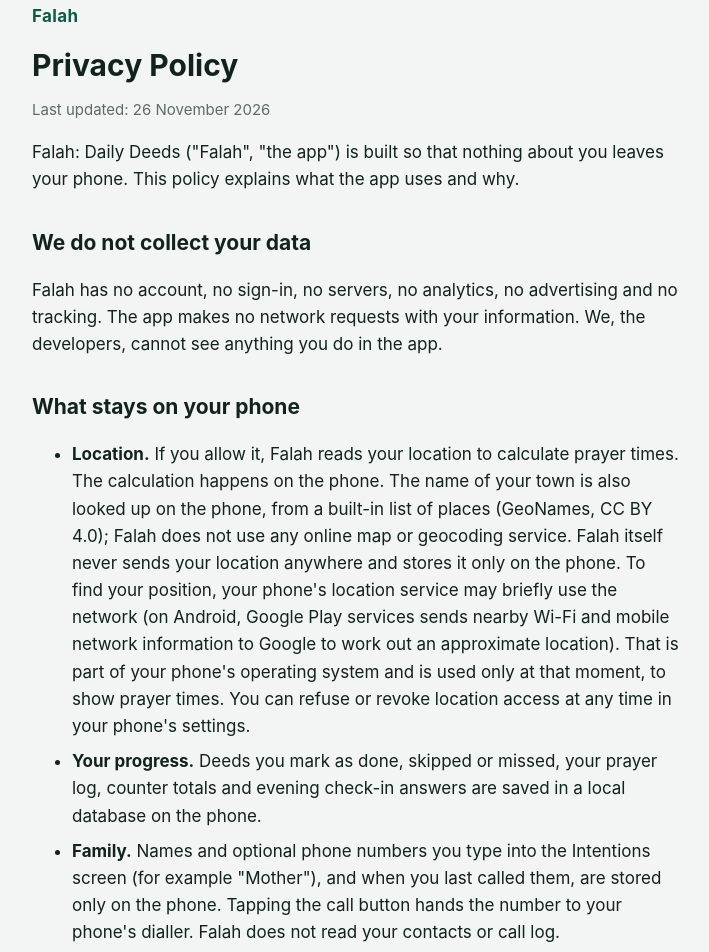
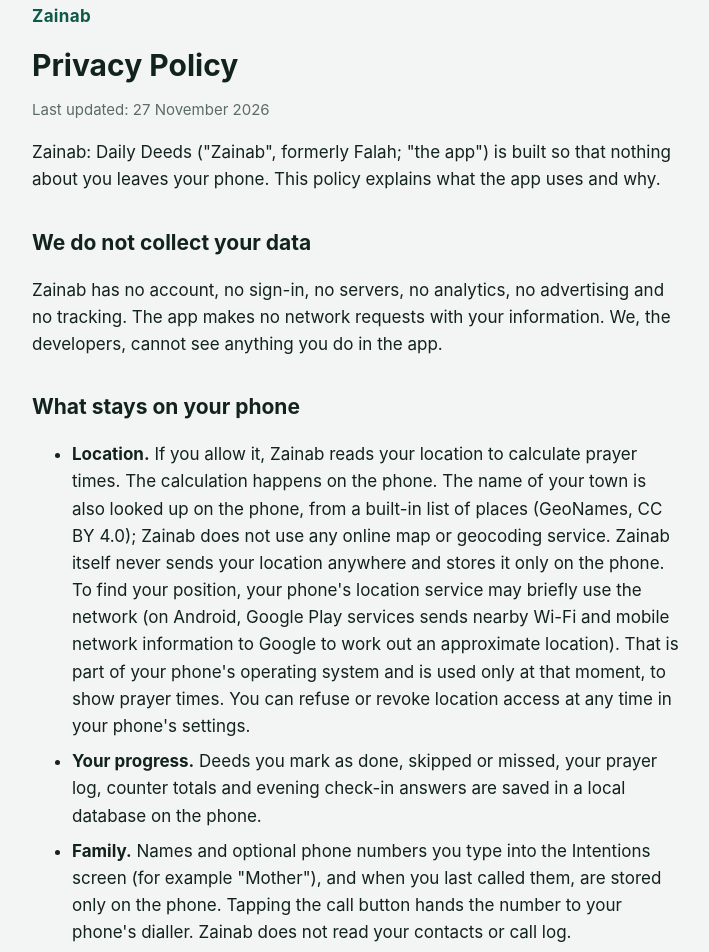
Before and after one commit to ashmilaabdulraoof-beep/falah, a plain HTML site: page privacy.html in a window 1280 px wide. Shown: the part 54-1006 px from the top of the page, without its empty margins (284-993 px from the left). Drawn offline with Linux system fonts and the light colour scheme.

Commit message:
Rename to Zainab

```diff
--- a/privacy.html
+++ b/privacy.html
@@ -3,25 +3,25 @@
 <head>
 <meta charset="utf-8">
 <meta name="viewport" content="width=device-width, initial-scale=1">
-<title>Falah · Privacy Policy</title>
+<title>Zainab · Privacy Policy</title>
 <link rel="stylesheet" href="style.css">
 </head>
 <body>
 <main>
-<p class="brand"><a href="./">Falah</a></p>
+<p class="brand"><a href="./">Zainab</a></p>
 <h1>Privacy Policy</h1>
-<p class="muted">Last updated: 26 November 2026</p>
+<p class="muted">Last updated: 27 November 2026</p>
 
-<p>Falah: Daily Deeds ("Falah", "the app") is built so that nothing about you leaves your phone. This policy explains what the app uses and why.</p>
+<p>Zainab: Daily Deeds ("Zainab", formerly Falah; "the app") is built so that nothing about you leaves your phone. This policy explains what the app uses and why.</p>
 
 <h2>We do not collect your data</h2>
-<p>Falah has no account, no sign-in, no servers, no analytics, no advertising and no tracking. The app makes no network requests with your information. We, the developers, cannot see anything you do in the app.</p>
+<p>Zainab has no account, no sign-in, no servers, no analytics, no advertising and no tracking. The app makes no network requests with your information. We, the developers, cannot see anything you do in the app.</p>
 
 <h2>What stays on your phone</h2>
 <ul>
-<li><strong>Location.</strong> If you allow it, Falah reads your location to calculate prayer times. The calculation happens on the phone. The name of your town is also looked up on the phone, from a built-in list of places (GeoNames, CC BY 4.0); Falah does not use any online map or geocoding service. Falah itself never sends your location anywhere and stores it only on the phone. To find your position, your phone's location service may briefly use the network (on Android, Google Play services sends nearby Wi-Fi and mobile network information to Google to work out an approximate location). That is part of your phone's operating system and is used only at that moment, to show prayer times. You can refuse or revoke location access at any time in your phone's settings.</li>
+<li><strong>Location.</strong> If you allow it, Zainab reads your location to calculate prayer times. The calculation happens on the phone. The name of your town is also looked up on the phone, from a built-in list of places (GeoNames, CC BY 4.0); Zainab does not use any online map or geocoding service. Zainab itself never sends your location anywhere and stores it only on the phone. To find your position, your phone's location service may briefly use the network (on Android, Google Play services sends nearby Wi-Fi and mobile network information to Google to work out an approximate location). That is part of your phone's operating system and is used only at that moment, to show prayer times. You can refuse or revoke location access at any time in your phone's settings.</li>
 <li><strong>Your progress.</strong> Deeds you mark as done, skipped or missed, your prayer log, counter totals and evening check-in answers are saved in a local database on the phone.</li>
-<li><strong>Family.</strong> Names and optional phone numbers you type into the Intentions screen (for example "Mother"), and when you last called them, are stored only on the phone. Tapping the call button hands the number to your phone's dialler. Falah does not read your contacts or call log.</li>
+<li><strong>Family.</strong> Names and optional phone numbers you type into the Intentions screen (for example "Mother"), and when you last called them, are stored only on the phone. Tapping the call button hands the number to your phone's dialler. Zainab does not read your contacts or call log.</li>
 <li><strong>Settings.</strong> Your name (if you enter one), language, calculation method and reminder choices are stored on the phone.</li>
 </ul>
 <p>Deleting the app deletes all of this data. Your phone's own backups (iCloud or Google backup) may include app data according to your phone's settings. That is handled by Apple or Google, not by us.</p>
@@ -30,10 +30,10 @@
 <p>Reminders are local notifications scheduled on your phone. They are not sent through any server, and no push token is created.</p>
 
 <h2>Children</h2>
-<p>Falah does not collect personal information from anyone, including children.</p>
+<p>Zainab does not collect personal information from anyone, including children.</p>
 
 <h2>Changes</h2>
-<p>If this policy changes, we will update this page and the date above. If a future version of Falah ever needs to send data anywhere, we will say so here and in the app before it happens.</p>
+<p>If this policy changes, we will update this page and the date above. If a future version of Zainab ever needs to send data anywhere, we will say so here and in the app before it happens.</p>
 
 <h2>Contact</h2>
 <p>Questions about privacy: <a href="mailto:ashmilaabdulraoof@gmail.com">ashmilaabdulraoof@gmail.com</a></p>
```
Also changed, not shown: index.html (+4 -4 lines).
